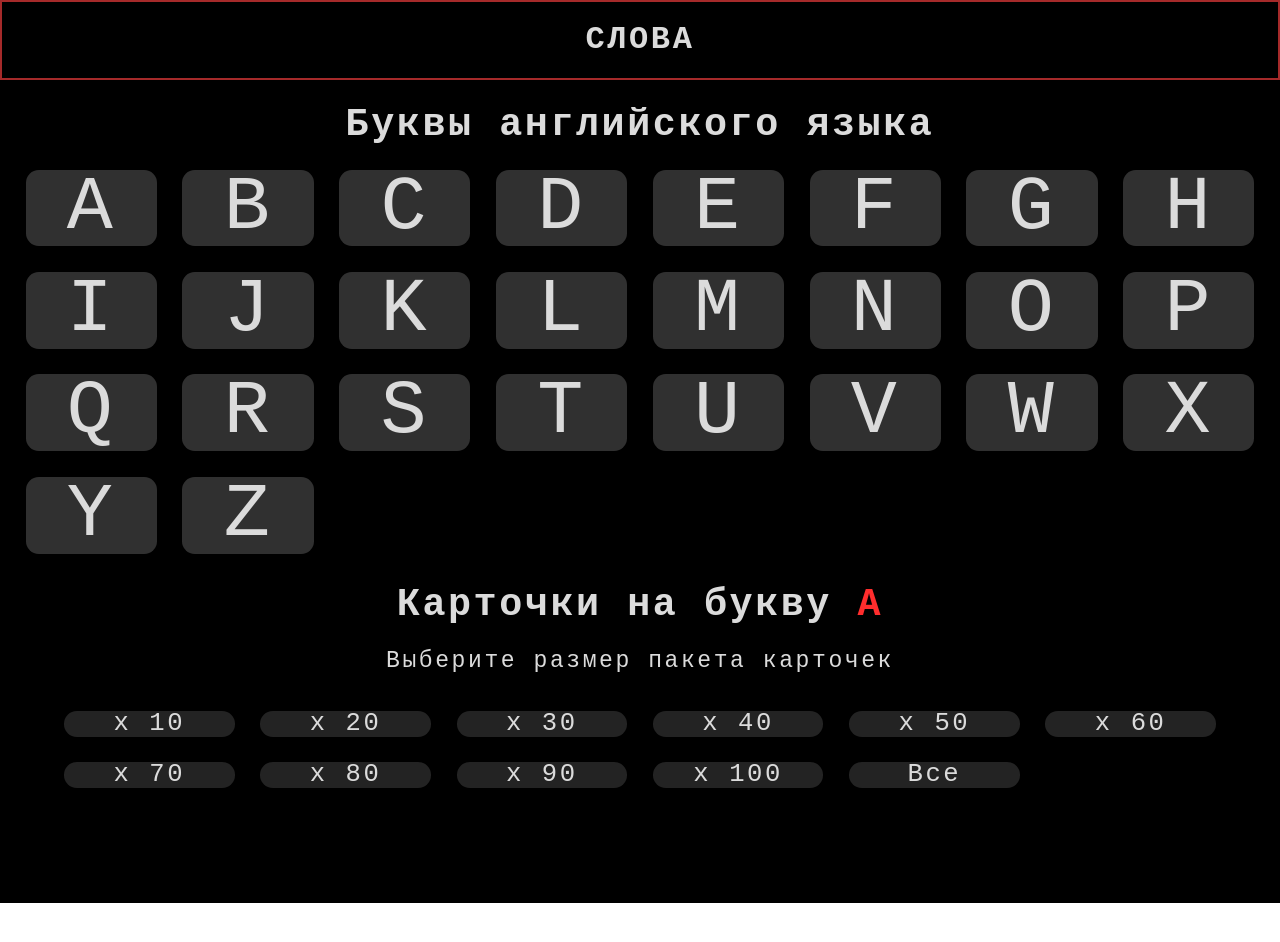
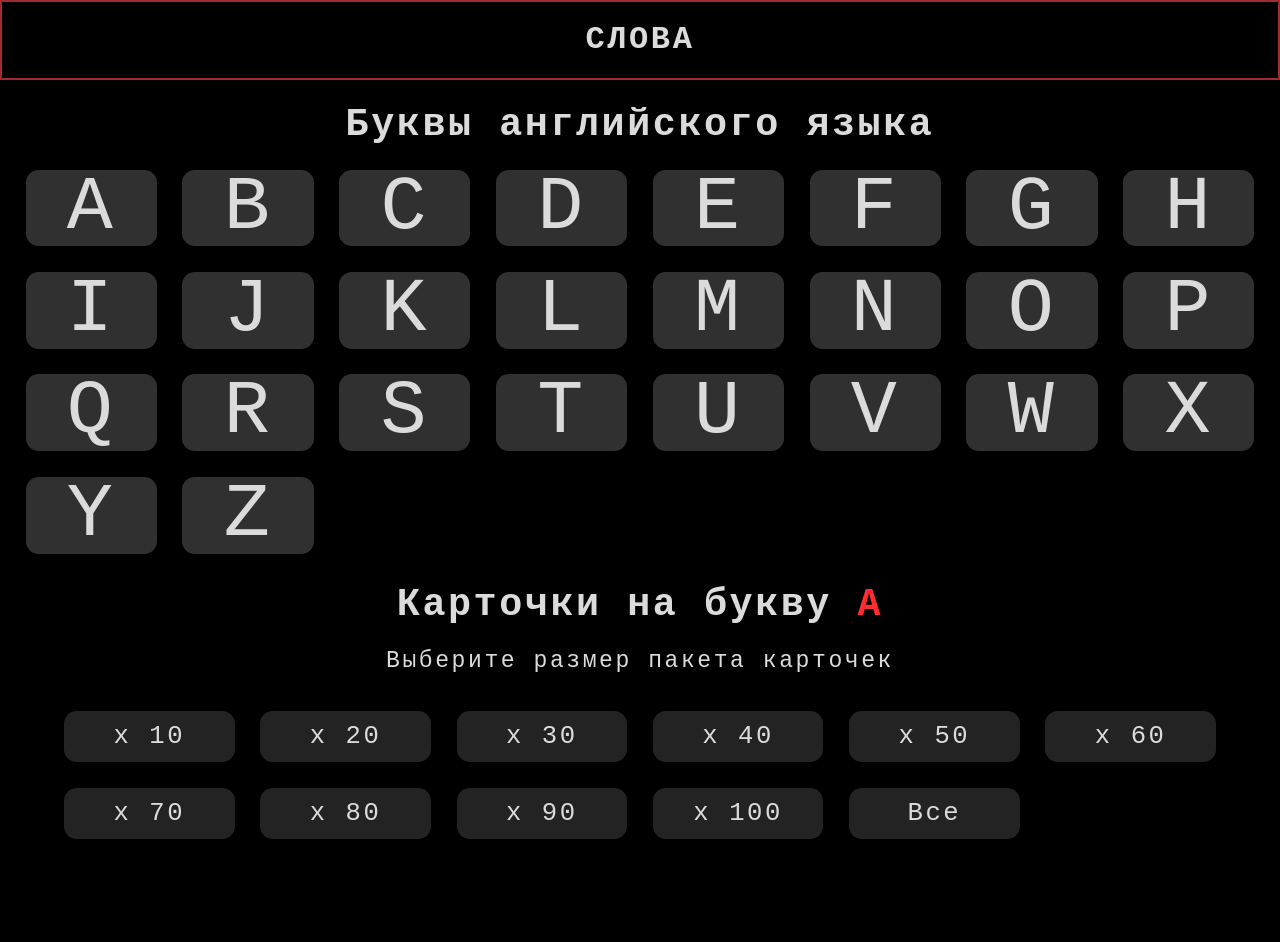
Before and after one commit to Dmitry-Dudarev/slova, a React (Create React App) app: page /slova/a in a window 1280 px wide. Shown: the top 942 px of the page. Before the commit the page ends 903 px from the top, so only its background shows below. Built offline with nearby package versions, Linux system fonts and the light colour scheme.

Commit message:
feat: попап для Lesson

```diff
--- a/src/components/Cards/Cards.css
+++ b/src/components/Cards/Cards.css
@@ -34,10 +34,17 @@
   display: none;
 }
 
+.configurator__size-button {
+  background-color: rgb(35, 35, 35);
+  border-radius: 1vw;
+  height: 4vw;
+  display: flex;
+  align-items: center;
+  justify-content: center;
+}
+
 .configurator__size-button-text {
   font-size: 2vw;
-  background-color: rgb(35, 35, 35);
-  border-radius: 1vw;
   text-align: center;
 }
 
@@ -64,9 +71,12 @@
     grid-template-columns: repeat(3, 1fr);
   }
 
+  .configurator__size-button {
+    height: 10vw;
+  }
+
   .configurator__size-button-text {
     font-size: 6vw;
-    padding: 6vw 1vw;
   }
 
   .cards__title {
--- a/src/components/Cards/Cards.js
+++ b/src/components/Cards/Cards.js
@@ -83,13 +83,13 @@ function Cards(props) {
         </p>
         <div className="configurator__buttons-container">
           {lessonSizes.map(size => (
-            <div key={size} className="configurator__size-button" onClick={() => onSelectorHandleClick(size)}>
-              <p className="configurator__size-button-text app-text app-link">{`x ${size}`}</p>
+            <div key={size} className="configurator__size-button app-link" onClick={() => onSelectorHandleClick(size)}>
+              <p className="configurator__size-button-text app-text">{`x ${size}`}</p>
             </div>
           ))}
           {/* добавим возможность запустить все карточки разом */}
-          <div className="configurator__size-button" onClick={() => onSelectorHandleClick(wordList.length)}>
-            <p className="configurator__size-button-text app-text app-link">{`Все`}</p>
+          <div className="configurator__size-button app-link" onClick={() => onSelectorHandleClick(wordList.length)}>
+            <p className="configurator__size-button-text app-text">{`Все`}</p>
           </div>
         </div>
       </div>
--- a/src/components/Lesson/Lesson.js
+++ b/src/components/Lesson/Lesson.js
@@ -3,15 +3,17 @@ import "./Lesson.css";
 import Word from "../Word/Word";
 import navArronw from "../../images/navArrow.svg";
 import menuIcon from "../../images/menuIcon.svg";
-import { popupState } from "../../state/atoms";
+import { popupState, popupContentState } from "../../state/atoms";
 import { useRecoilState } from "recoil";
 
 function Lesson({ currentLesson }) {
   const [currentWord, setCurrentWord] = React.useState(0);
   const [isPopupHidden, setIsPopupHidden] = useRecoilState(popupState);
+  const [popupContent, setPopupContent] = useRecoilState(popupContentState);
 
   const handleMenuIconClick = () => {
     setIsPopupHidden(false);
+    setPopupContent("lesson");
   };
 
   function handleClick(direction) {
@@ -21,8 +23,6 @@ function Lesson({ currentLesson }) {
       setCurrentWord(currentWord + 1)
     }
   };
-
-  console.log(currentLesson.length, currentWord + 1)
 
   return (
     <div className="lesson">
--- a/src/components/Popup/Popup.css
+++ b/src/components/Popup/Popup.css
@@ -2,10 +2,10 @@
   z-index: 2;
   display: flex;
   width: 90vw;
-  height: 90vh;
+  min-height: 90vh;
   border: 1px solid red;
   background-color: #000;
-  opacity: 0.8;
+  opacity: 0.9;
   position: absolute;
   top: 50%;
   left: 50%;
--- a/src/components/Popup/Popup.js
+++ b/src/components/Popup/Popup.js
@@ -1,26 +1,38 @@
 import React from "react";
 import "./Popup.css";
-import { popupState } from "../../state/atoms";
-import { useRecoilState } from "recoil";
+import { popupState, popupContentState } from "../../state/atoms";
+import { useRecoilState, useRecoilValue } from "recoil";
 import closeIcon from "../../images/closeIcon.svg";
+import PopupForLesson from "../PopupForLesson/PopupForLesson";
 
 function Popup(props) {
 
   const [isPopupHidden, setIsPopupHidden] = useRecoilState(popupState);
+  const content = useRecoilValue(popupContentState);
 
   const handleCloseIconClick = () => {
     setIsPopupHidden(true);
   };
 
+  // определим содержимое попапа в зависимости от того
+  // где он был вызван
+  const selectPopupContent = () => {
+    if (content === "lesson") {
+      return (<PopupForLesson />)
+    }
+  };
 
-  return(
+  return (
     <div className={`popup ${isPopupHidden && "popup_hidden"}`}>
       <img
-      className="popup__close-icon app-link"
-      src={closeIcon}
-      alt="close"
-      onClick={handleCloseIconClick}
+        className="popup__close-icon app-link"
+        src={closeIcon}
+        alt="close"
+        onClick={handleCloseIconClick}
       />
+
+      {selectPopupContent()}
+
     </div>
   );
 };
--- /dev/null
+++ b/src/components/PopupForLesson/PopupForLesson.js
@@ -0,0 +1,17 @@
+import React from "react";
+import "./PopupForLesson.css";
+import { textRu } from "../constants/textRu";
+
+function PopupForLesson(props){
+  return(
+    <ul className="popup-for-lesson">
+      <li className="popup-for-lesson__unit">
+        <p className="popup-for-lesson__unit-text app-text">
+          {textRu.PopupLessonShowTranscription}
+        </p>
+      </li>
+    </ul>
+  );
+};
+
+export default PopupForLesson;
--- a/src/components/constants/textRu.js
+++ b/src/components/constants/textRu.js
@@ -1,5 +1,9 @@
+import Lesson from "../Lesson/Lesson";
+
 export const textRu = {
   headerAppName: "СЛОВА",
   lettersTitle: "Буквы английского языка",
   lettersShowButton: "Показать буквы",
+  // Lesson
+  PopupLessonShowTranscription: "Показать транскрипцию",
 };
--- a/src/state/atoms.js
+++ b/src/state/atoms.js
@@ -19,3 +19,8 @@ export const popupState = atom({
     key: "isPopupHidden",
     default: true
 });
+
+export const popupContentState = atom({
+    key: "popupContent",
+    default:""
+})
```
Also changed, not shown: src/components/PopupForLesson/PopupForLesson.css (added).
